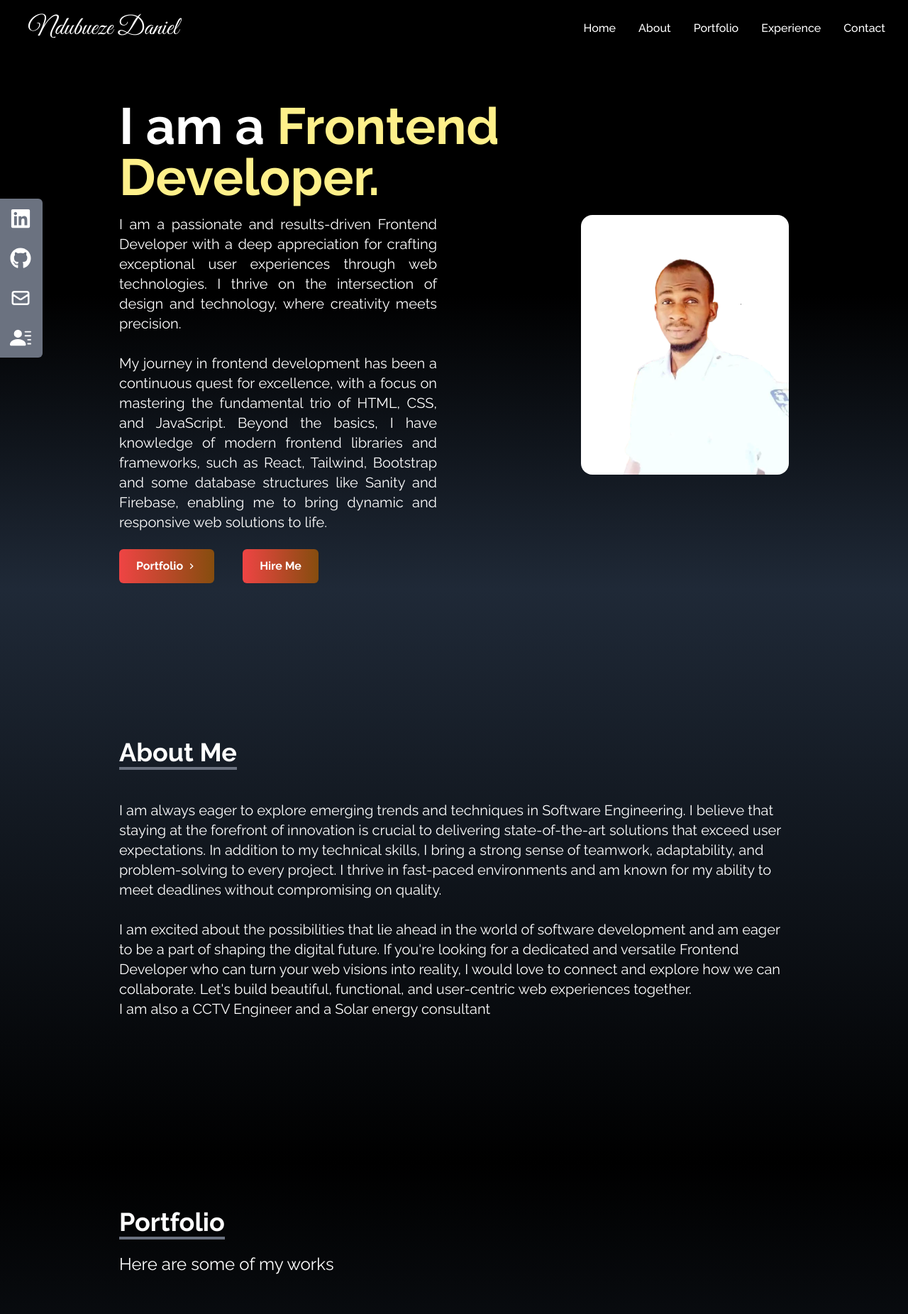
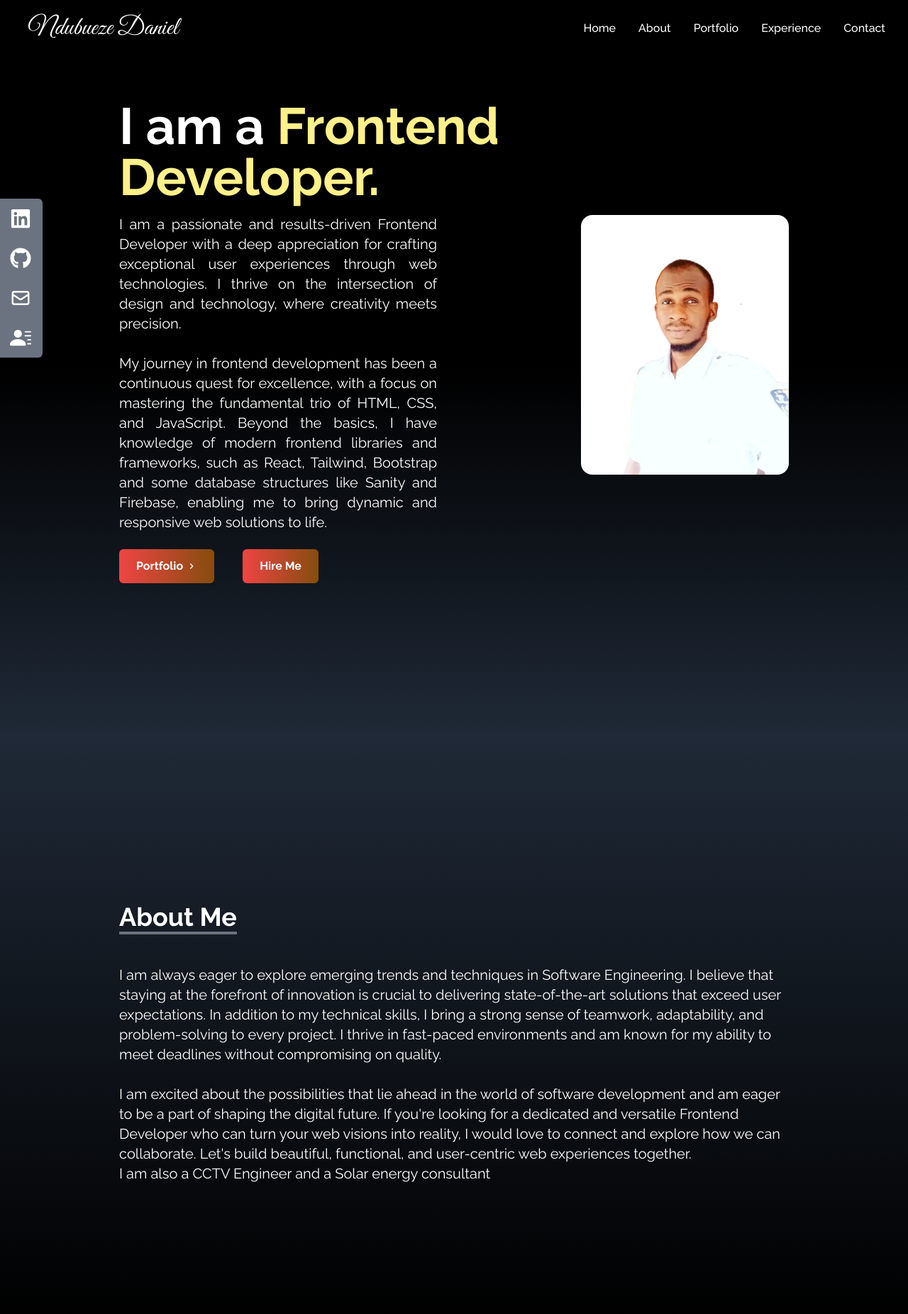
Before and after one commit to Ndu93/My_portfolio, a React (Vite) app: page / in a window 1280 px wide. Shown: the top 1852 px of the page at 71% size. Built offline with nearby package versions, Linux system fonts and the light colour scheme.

Commit message:
whole changes

```diff
--- a/src/components/About.jsx
+++ b/src/components/About.jsx
@@ -4,7 +4,7 @@ const About = () => {
   return (
     <div
       name="about"
-      className="w-full bg-gradient-to-b from-gray-800 to-black text-white px-11 pb-[18rem] sm:pb-2 h-full">
+      className="w-full bg-gradient-to-b from-gray-800 to-black text-white p-6 pb-[11rem] sm:pb-0">
       <div className="max-w-screen-lg p-4 mx-auto flex flex-col justify-center w-full h-screen">
         <div className="pb-2 mt-4">
           <p className="text-2xl sm:text-4xl font-bold inline border-b-4 border-gray-500">
--- a/src/components/Home.jsx
+++ b/src/components/Home.jsx
@@ -7,7 +7,7 @@ const home = () => {
   return (
     <div
       name="home"
-      className="w-full h-full bg-gradient-to-b from-black via-black to-gray-800 pt-[50px] md:pt-8 px-6 pb-[24rem] sm:pb-16 lg:pb-0">
+      className="w-full h-full bg-gradient-to-b from-black via-black to-gray-800 pt-[40px] md:pt-8 p-6 pb-[13rem]">
       <div className="max-w-screen-lg w-full mx-auto flex flex-col gap-12 items-center justify-center px-4 md:flex-row pt-[110px]">
         <div className="flex flex-col justify-center h-full max-w">
           <h2 className="text-2xl sm:text-7xl font-bold text-white">
```
